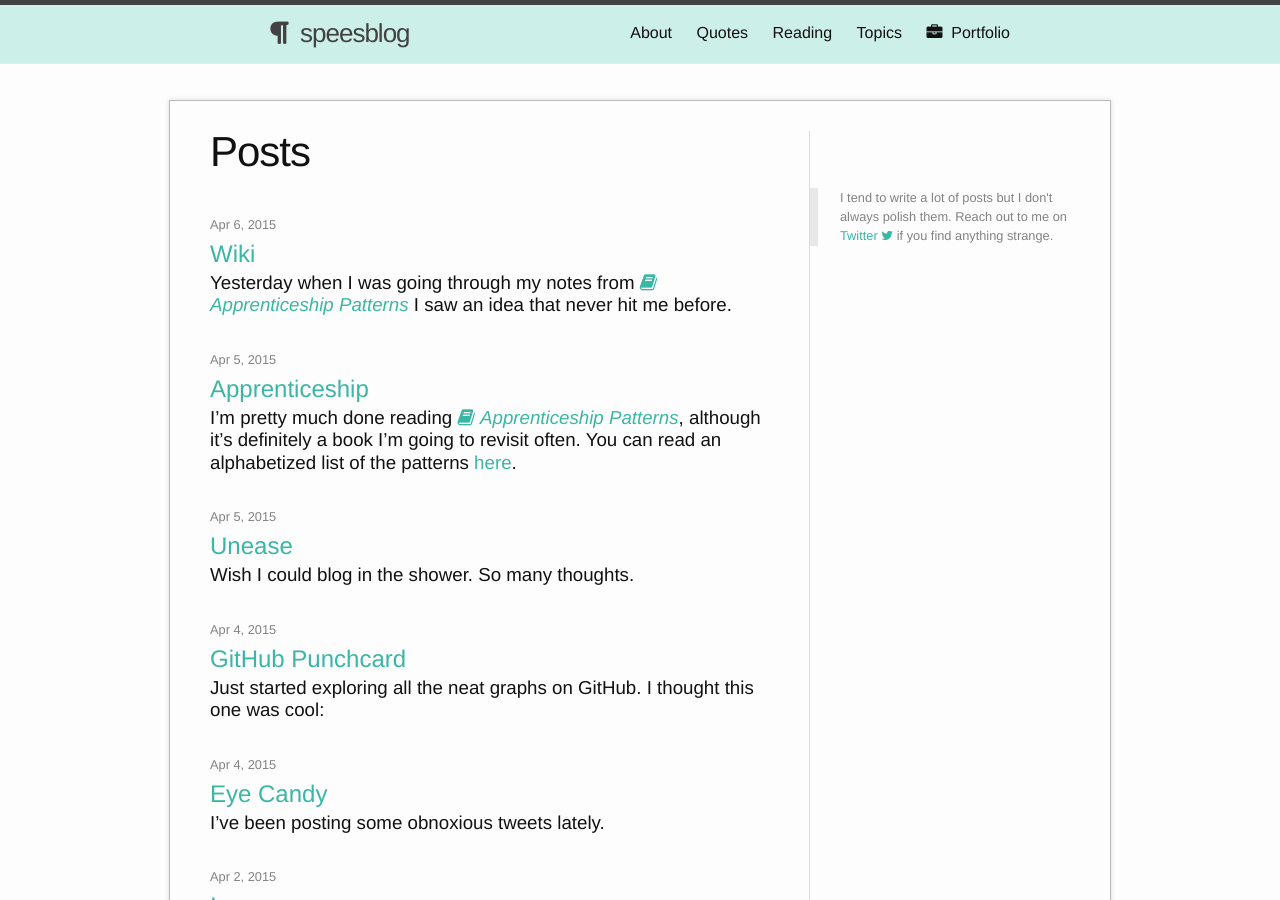
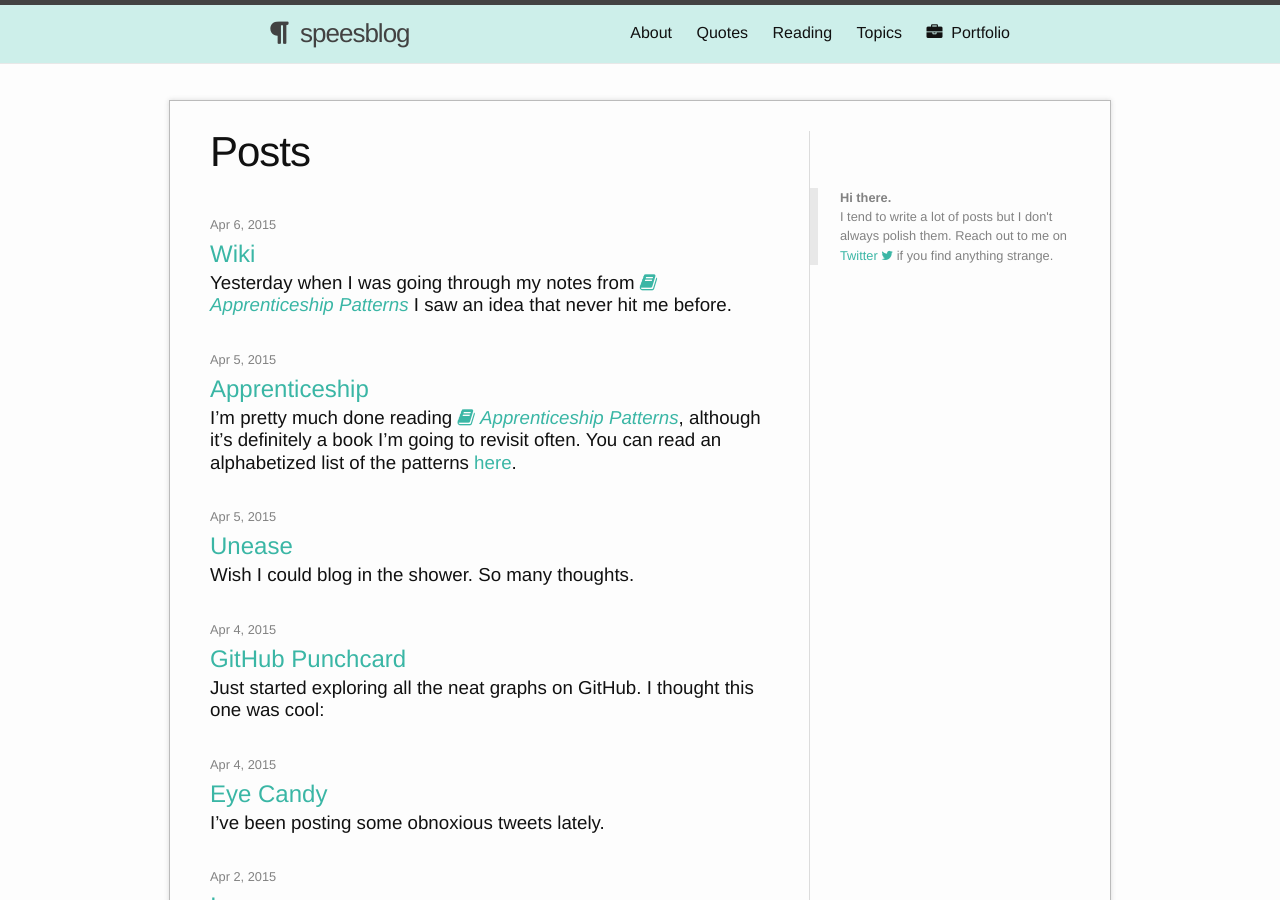
Before and after one commit to shelbyspees/speesblog, a Jekyll site: the page built from index.html, in a window 1280 px wide and 900 px high. Built offline with Jekyll 4.4.1, drawn with Linux system fonts in a browser that asks for light colours; nearby versions of some CDN libraries.

Commit message:
Update aside

```diff
--- a/index.html
+++ b/index.html
@@ -6,7 +6,7 @@
 
   <h1 class="post-title">Posts</h1>
 
-  <aside><p>I tend to write a lot of posts but I don't always polish them. Reach out to me on <a href="http://twitter.com/speesbag/">Twitter <i class="fa fa-twitter"></i></a> if you find anything strange.</p></aside>
+  <aside><p><b>Hi there.</b><br>I tend to write a lot of posts but I don't always polish them. Reach out to me on <a href="http://twitter.com/speesbag/">Twitter <i class="fa fa-twitter"></i></a> if you find anything strange.</p></aside>
 
   <br>
   <ul class="post-list">
```
